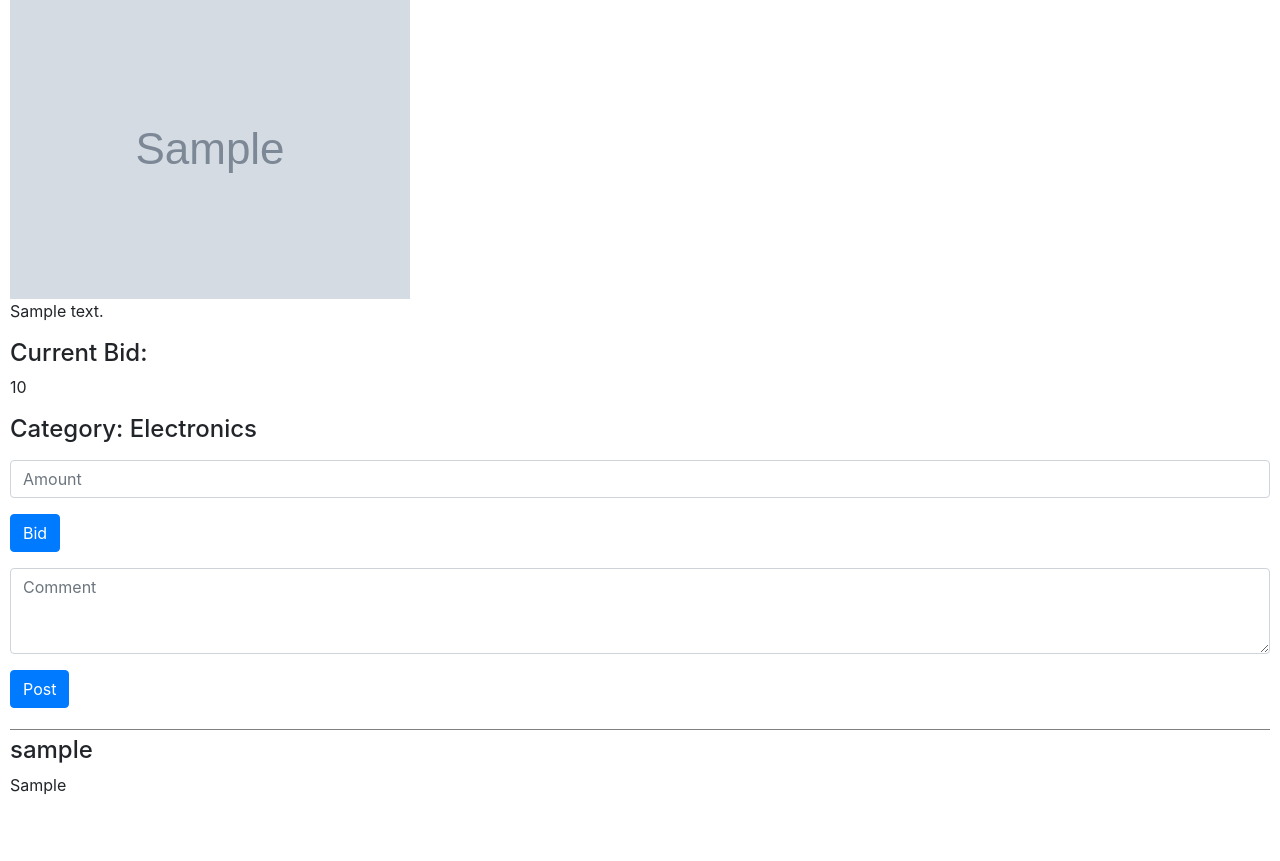
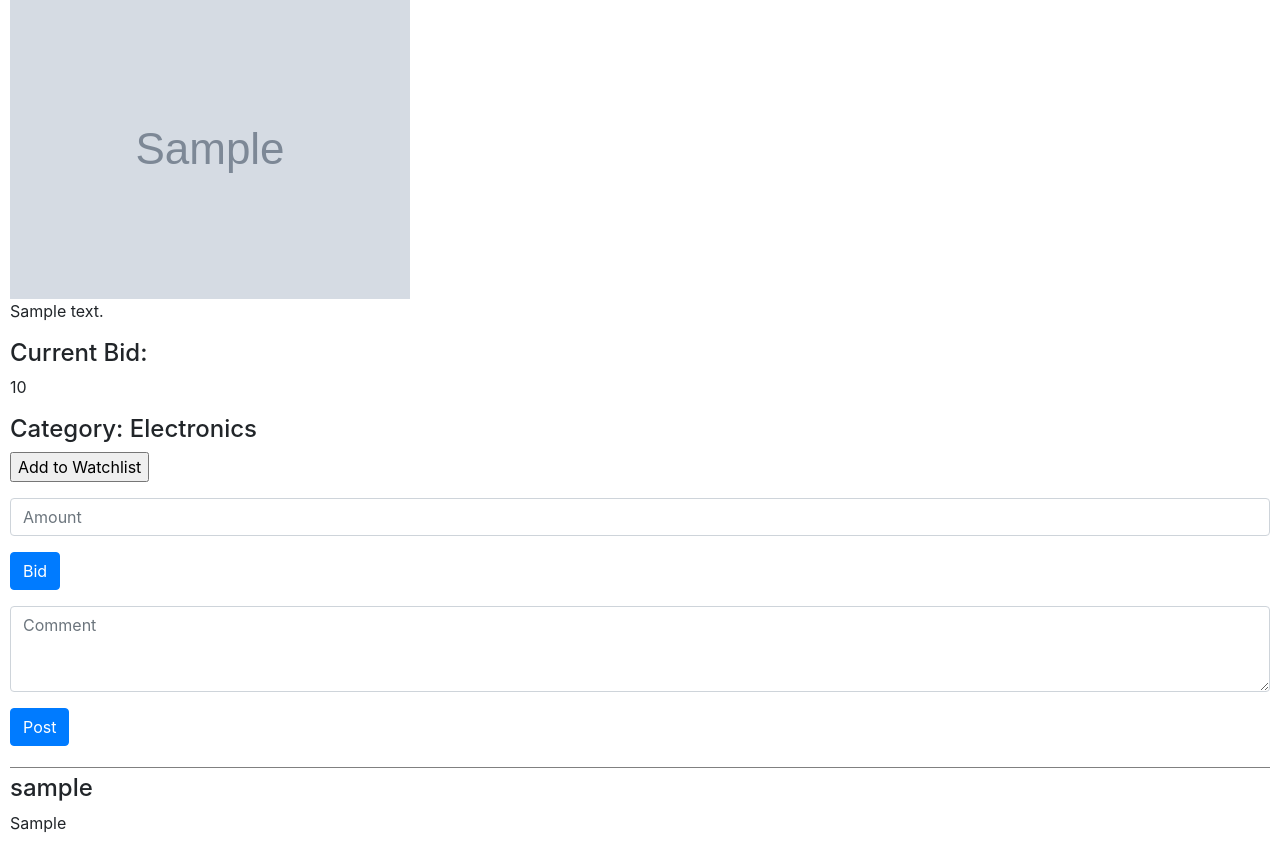
Before and after one commit to zeyuanzhao/cs50w, a Django app: page /listing/1 in a window 1280 px wide. Shown: the part 206-1067 px from the top of the page. Before the commit the page ends 1001 px from the top, so only its background shows below. Run offline with Django 3.2, Linux system fonts and the light colour scheme; a user stored in the database is signed in; tables that the repository leaves empty hold one stand-in row (values such as "Sample post"); grey boxes marked "Sample" are stand-in pictures; parts of the project's set-up code (start-up, migrations or seed data) failed here and were passed over; some libraries are stand-ins or nearby versions.

Commit message:
add to watchlist (broken)

```diff
--- a/project2/auctions/admin.py
+++ b/project2/auctions/admin.py
@@ -7,3 +7,4 @@ admin.site.register(Listing)
 admin.site.register(Bid)
 admin.site.register(User)
 admin.site.register(Comment)
+admin.site.register(Watchlist)
--- a/project2/auctions/models.py
+++ b/project2/auctions/models.py
@@ -41,5 +41,5 @@ class Comment(models.Model):
     value = models.CharField(max_length=255, default="", blank=False)
 
 class Watchlist(models.Model):
-    user = models.ForeignKey(User, on_delete=models.CASCADE, related_name="watchlist", null=True, blank=True)
+    user = models.OneToOneField(User, on_delete=models.CASCADE, related_name="watchlist", null=True, blank=True)
     watchlist = models.ManyToManyField(Listing, blank=True, related_name="watchlist", null=True)
--- a/project2/auctions/templates/auctions/listing.html
+++ b/project2/auctions/templates/auctions/listing.html
@@ -9,6 +9,14 @@
     <h4>Current Bid: </h4><p>{{ listing.get_highest_bid }}</p>
     <h4>Category: {{ listing.category }}</h4>
     {% if user.is_authenticated %}
+        <form action="{% url "watchlistadd" listing.id %}" method="post">
+            {% csrf_token %}
+            {% if watchlist %}
+                <input type="submit" value="Add to Watchlist">
+            {% else %}
+                <input type="submit" value="Add to Watchlist">
+            {% endif %}
+        </form>
         <form action="{% url "bid" listing.id %}" method="post">
             {% csrf_token %}
             <p>{{ biderror }}</p>
--- a/project2/auctions/urls.py
+++ b/project2/auctions/urls.py
@@ -9,6 +9,7 @@ urlpatterns = [
     path("register", views.register, name="register"),
     path("create", views.create, name="create"),
     path("watchlist", views.watchlist, name="watchlist"),
+    path("watchlist/add/<str:id>", views.watchlist_add, name="watchlistadd"),
     path("categories", views.categories, name="categories"),
     path("listing/<str:id>", views.listing, name="listing"),
     path("listing/<str:id>/bid", views.bid, name="bid"),
--- a/project2/auctions/views.py
+++ b/project2/auctions/views.py
@@ -59,6 +59,8 @@ def register(request):
         try:
             user = User.objects.create_user(username, email, password)
             user.save()
+            new_watchlist = Watchlist(user=user)
+            new_watchlist.save()
         except IntegrityError:
             return render(request, "auctions/register.html", {
                 "message": "Username already taken."
@@ -110,6 +112,18 @@ def watchlist(request):
     else:
         return render(request, "auctions/watchlist.html")
 
+@login_required
+def watchlist_add(request, id):
+    if request.method == "POST":
+        watchlist = request.user.watchlist.watchlist
+        if watchlist.filter(id=id).exists():
+            watchlist.remove(Listing.objects.get(id=id))
+        else:
+            watchlist.add(Listing.objects.get(id=id))
+        return redirect("/listing/" + id)
+    else:
+        return redirect("/listing/" + id)
+
 def categories(request):
     if request.method == "POST":
         pass
@@ -144,18 +158,21 @@ class CreateBid(ModelForm):
             self.fields[field].label = ""
 
 def listing(request, id):
+    in_watchlist = False
+    if request.user.is_authenticated:
+        in_watchlist = request.user.watchlist.watchlist.filter(id=id).exists()
     return render(request, "auctions/listing.html", {
         "listing": Listing.objects.get(id=id),
         "commentform": CreateComment,
         "biderror": "",
         "bidform": CreateBid,
-        "comments": Comment.objects.filter(listing=Listing.objects.get(id=id))
+        "comments": Comment.objects.filter(listing=Listing.objects.get(id=id)),
+        "watchlist": in_watchlist
     })
 
+@login_required
 def bid(request, id):
     if request.method == "POST":
-        if not request.user.is_authenticated:
-            return redirect("/listing/" + id)
         bid = CreateBid(request.POST)
         if not bid.is_valid():
             return redirect("/listing/" + id)
@@ -175,10 +192,9 @@ def bid(request, id):
     else:
         return redirect("/listing/" + id)
 
+@login_required
 def comment(request, id):
     if request.method == "POST":
-        if not request.user.is_authenticated:
-            return redirect("/listing/" + id)
         comment = CreateComment(request.POST)
         if not comment.is_valid():
             return redirect("/listing/" + id)
```
Also changed, not shown: project2/auctions/migrations/0009_alter_listing_category_alter_watchlist_user.py (added).
